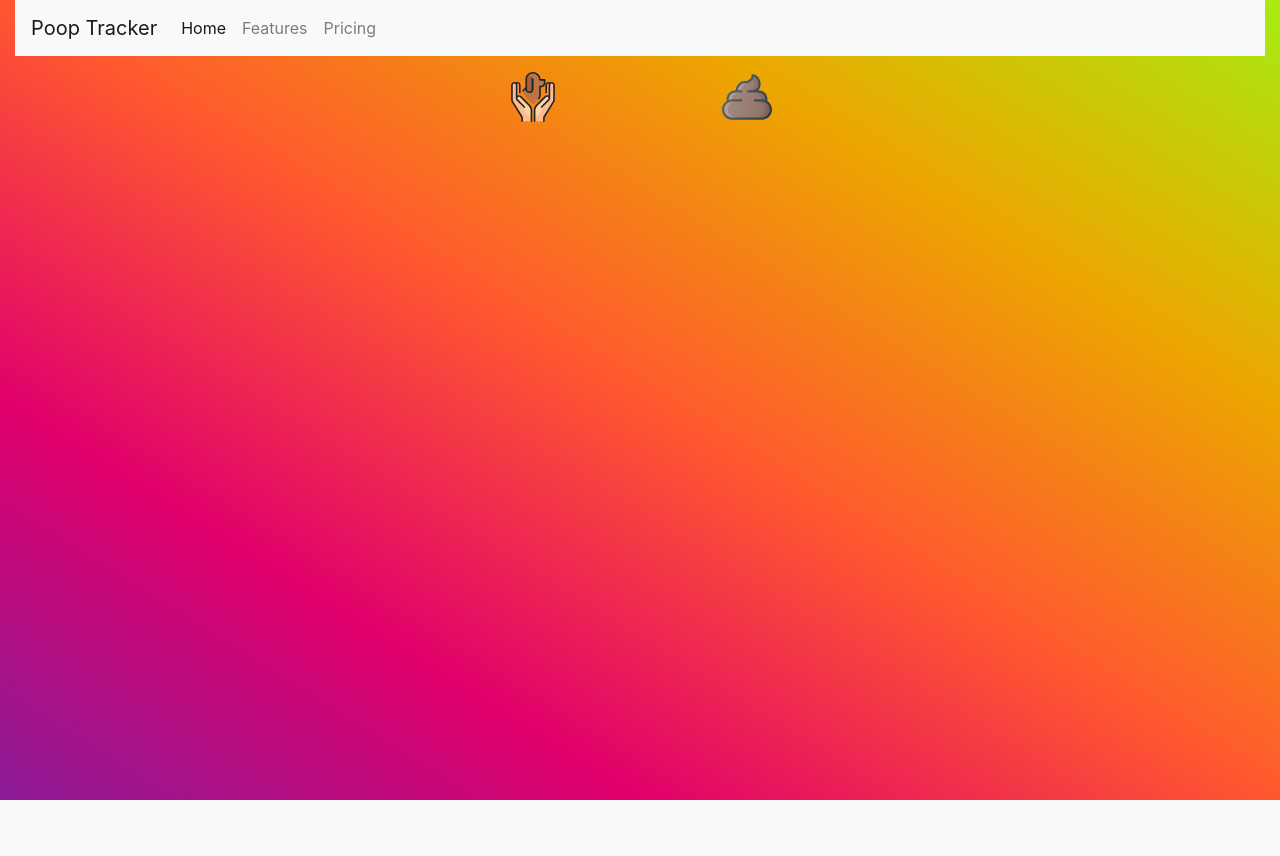
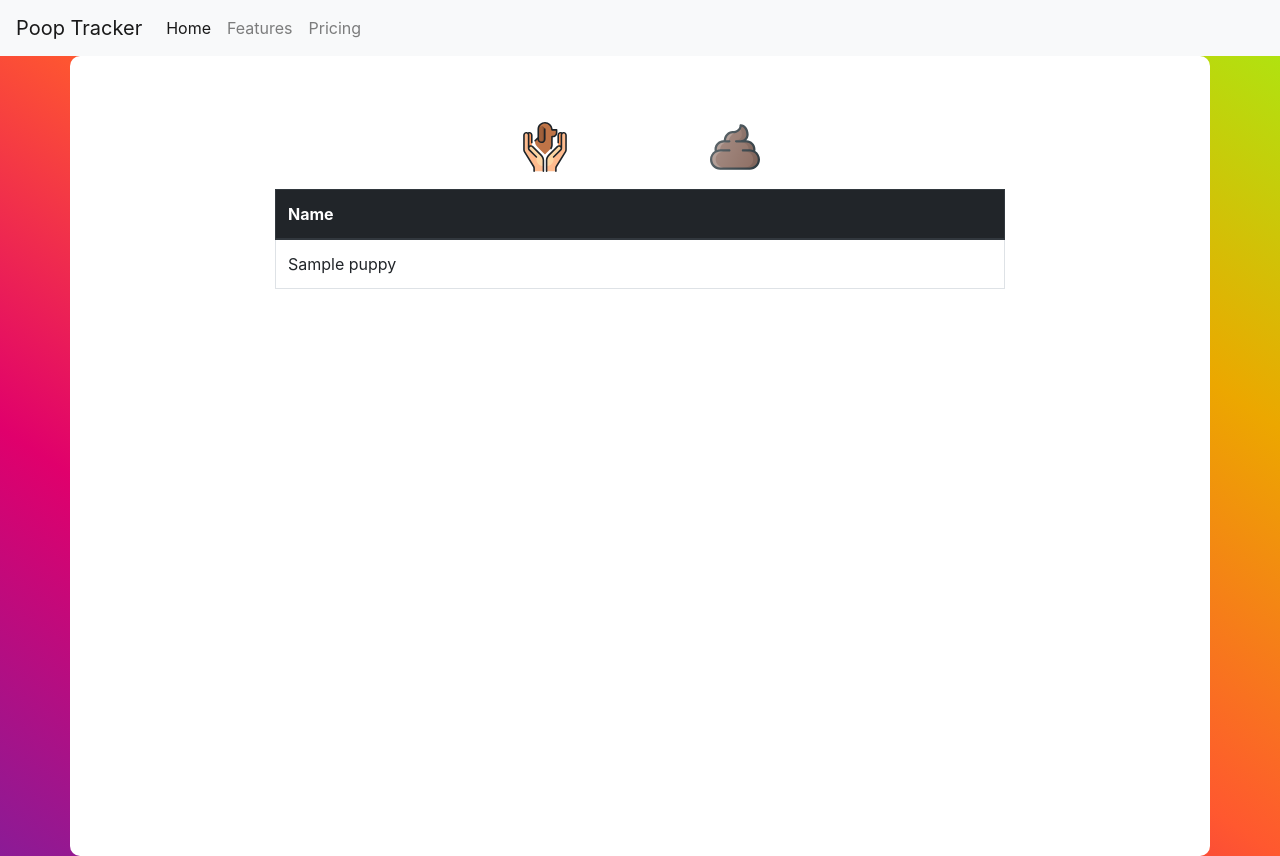
Before and after one commit to mynameisgenesis/pooptracker, a PHP site: page / in a window 1280 px wide. Before the commit the page ends 800 px from the top, so only its background shows below. Run offline with PHP 8.4, Linux system fonts and the light colour scheme; tables that the repository leaves empty or names only in its code hold one stand-in row (values such as "Sample post").

Commit message:
inserts information into the database and displays it in a table

```diff
--- a/css/style.css
+++ b/css/style.css
@@ -3,14 +3,20 @@
     margin: 0 auto;
 }
 
-#main {
-  height: 100vh;
-  width:100%;
+body {
   background-image: linear-gradient(to right top, #8b1b96, #e0006c, #ff582f, #eca700, #a8eb12);
 }
 
-.newPuppyForm {
-  background-color: white;
+#main {
+  padding-top:50px;
+  height: 100vh;
+  width:100%;
+  background: white;
+  border-radius: 10px;
+}
+
+.puppyForm {
+  background-image: linear-gradient(to right top, #8b1b96, #e0006c, #ff582f, #eca700, #a8eb12);
 }
 
 form {
--- /dev/null
+++ b/functions.php
@@ -0,0 +1,5 @@
+<?php
+function insertPuppy(){
+
+};
+?>
--- a/index.php
+++ b/index.php
@@ -1,3 +1,21 @@
+<?php
+
+$servername = "localhost";
+$username = "root";
+$password = "";
+$dbname = "pooptracker";
+
+// Create connection
+$conn = new mysqli($servername, $username, $password, $dbname);
+
+// Check connection
+if ($conn->connect_error) {
+    die("Connection failed: " . $conn->connect_error);
+}
+
+include 'functions.php';
+?>
+
 <!DOCTYPE html>
 <html lang="en" dir="ltr">
   <head>
@@ -6,23 +24,24 @@
     <link rel="stylesheet" href="https://stackpath.bootstrapcdn.com/bootstrap/4.1.3/css/bootstrap.min.css" integrity="sha384-MCw98/SFnGE8fJT3GXwEOngsV7Zt27NXFoaoApmYm81iuXoPkFOJwJ8ERdknLPMO" crossorigin="anonymous">
     <script type="text/javascript" src="js/script.js"></script>
     <link rel="stylesheet" href="css/style.css">
-    <title>Create Dependents</title>
+    <title>Poop Tracker</title>
   </head>
   <body>
-    <div id="main" class="container-fluid">
     <nav class="navbar navbar-expand-lg navbar-light bg-light">
-        <a class="navbar-brand" href="#">Poop Tracker</a>
+      <a class="navbar-brand" href="index.php">Poop Tracker</a>
       <button class="navbar-toggler" type="button" data-toggle="collapse" data-target="#navbarNavAltMarkup" aria-controls="navbarNavAltMarkup" aria-expanded="false" aria-label="Toggle navigation">
         <span class="navbar-toggler-icon"></span>
       </button>
       <div class="collapse navbar-collapse" id="navbarNavAltMarkup">
         <div class="navbar-nav">
-            <a class="nav-item nav-link active" href="#">Home <span class="sr-only">(current)</span></a>
+          <a class="nav-item nav-link active" href="index.php">Home <span class="sr-only">(current)</span></a>
           <a class="nav-item nav-link" href="#">Features</a>
           <a class="nav-item nav-link" href="#">Pricing</a>
         </div>
       </div>
     </nav>
+    <div id="main" class="container">
+
       <!-- Nav End -->
       <div class="row justify-content-center mt-3" align="center">
         <div class="col-2">
@@ -30,7 +49,7 @@
           <!-- <button id="addNewPuppy" class="btn btn-primary" type="submit">Button</button> -->
         </div>
         <div class="col-2" align="center">
-          <img src="images/shit.svg" width="50" alt="Kiwi standing on oval" title="New Poop">
+          <img id="addNewPoop" src="images/shit.svg" width="50" alt="Poop" title="New Poop">
         </div>
       </div>
       <div class="row justify-content-center mt-3" align="center">
@@ -40,21 +59,70 @@
       </div>
       <!-- Form -->
       <div class="row justify-content-center">
-        <form style="display:none;" id="newPuppyForm" class="newPuppyForm p-3 mb-3" action="index.html" method="post">
+        <form style="display:none;" id="puppyForm" class="puppyForm p-3 mb-3" action="index.php" method="post">
           <div  class="form-group">
             <label for="puppyName">Puppy Name</label>
             <input class="form-control" type="text" name="puppyName" value="">
           </div>
+          <div class="form-group">
+            <button class="btn btn-primary" type="submit" name="button">Submit</button>
+          </div>
         </form>
+        <?php
+          if (isset($_POST['puppyName'])) {
+            $puppyName = $_POST['puppyName'];
+            $addPuppyName = "INSERT INTO puppy (`name`) VALUES ('$puppyName')";
+            //var_dump($addPuppyName);
+            if ($conn->query($addPuppyName) === TRUE) {
+                echo '<div id="success" style="margin-top:15px;" class="alert alert-success" role="alert">
+                  <strong>Success!</strong> You successfully created a new record.
+                </div>';
+            } else {
+                echo "Error: " . $addPuppyName . "<br>" . $conn->error;
+            }
+          }
+        ?>
+      </div>
+      <div class="row justify-content-center">
+        <div class="col-sm-8">
+          <table class="table table-bordered">
+
+            <thead class="thead-dark">
+              <tr>
+                <th scope="col">Name</th>
+              </tr>
+            </thead>
+            <tbody>
+                <!-- <th scope="row">1</th> -->
+                <?php
+                  $selectAll = "SELECT name FROM puppy";
+                  $result = $conn->query($selectAll);
+                  if ($result->num_rows > 0) {
+                  // output data of each row
+                  while($row = $result->fetch_assoc()) {
+                    echo "<tr><td>" . $row["name"] . "</td></tr>";
+                    }
+                  } else {
+                  echo "0 results";
+                  }
+                ?>
+            </tbody>
+          </table>
         </div>
       </div>
+      <?php $conn->close(); ?>
+    </div>
+
     <footer>
       <script type="text/javascript">
         $(document).ready(function(){
           //$("#newPuppyForm").hide();
           $("#addNewPuppy").click(function(){
-            $("#newPuppyForm").show("slow");
+            $("#puppyForm").toggle("slow");
           });
+          setTimeout(function() {
+              $('#success').fadeOut('fast');
+          }, 1000);
         });
       </script>
     </footer>
```
Also changed, not shown: success.php (+13 -0 lines). Lines whose indentation alone changed are shown as unchanged.
